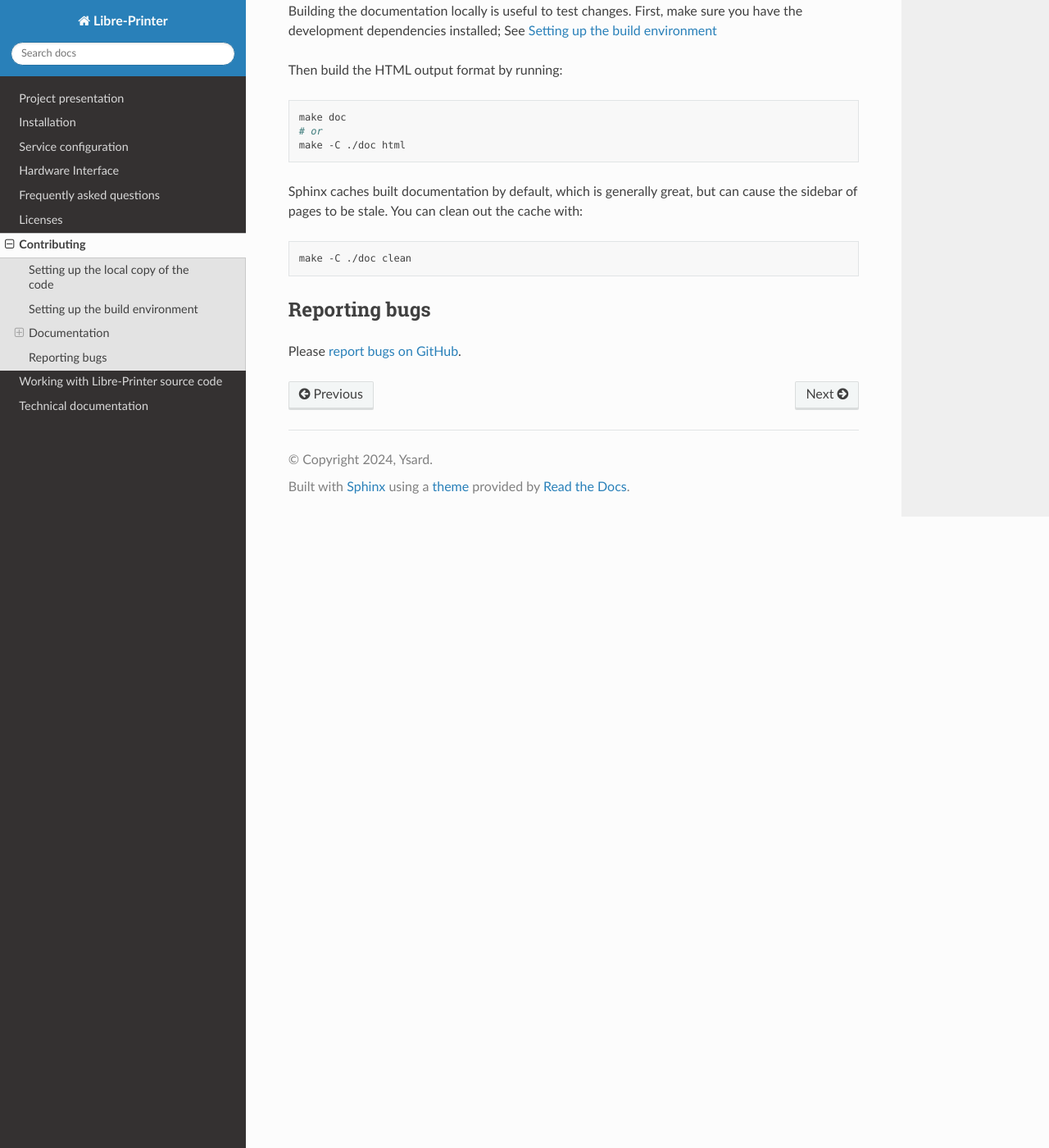
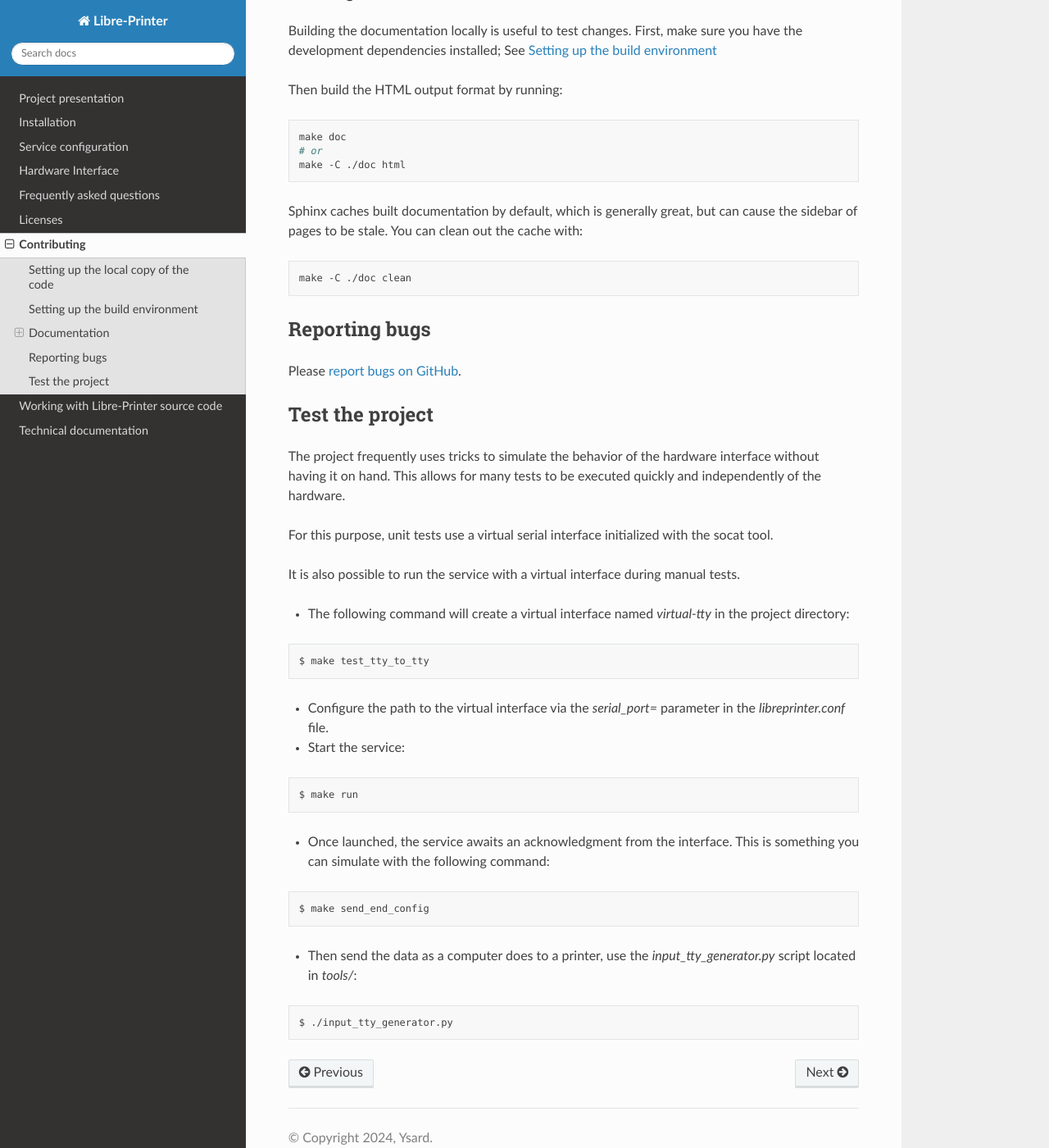
Before and after one commit to ysard/libre-printer, a Sphinx documentation site: the page built from doc/source/dev_overview.rst, in a window 1280 px wide and 1400 px high, scrolled down 2495 px. Shown: the whole window at 82% size. Built offline with Sphinx 7.4.7 and the Read the Docs theme 2.0.0, drawn with Linux system fonts in a browser that asks for light colours.

Commit message:
[doc] Add section about how to test the service with a virtual tty

```diff
--- a/doc/source/dev_overview.rst
+++ b/doc/source/dev_overview.rst
@@ -152,3 +152,46 @@ Reporting bugs
 --------------
 
 Please `report bugs on GitHub <https://github.com/ysard/libre-printer/issues>`_.
+
+
+Test the project
+----------------
+
+The project frequently uses tricks to simulate the behavior of
+the hardware interface without having it on hand. This allows for
+many tests to be executed quickly and independently of the hardware.
+
+For this purpose, unit tests use a virtual serial interface
+initialized with the socat tool.
+
+It is also possible to run the service with a virtual interface during
+manual tests.
+
+- The following command will create a virtual interface named `virtual-tty` in the project directory:
+
+.. code-block:: bash
+
+   $ make test_tty_to_tty
+
+- Configure the path to the virtual interface via the `serial_port=`
+  parameter in the `libreprinter.conf` file.
+
+- Start the service:
+
+.. code-block:: bash
+
+   $ make run
+
+- Once launched, the service awaits an acknowledgment from the interface.
+  This is something you can simulate with the following command:
+
+.. code-block:: bash
+
+   $ make send_end_config
+
+- Then send the data as a computer does to a printer,
+  use the `input_tty_generator.py` script located in `tools/`:
+
+.. code-block:: bash
+
+   $ ./input_tty_generator.py
```
